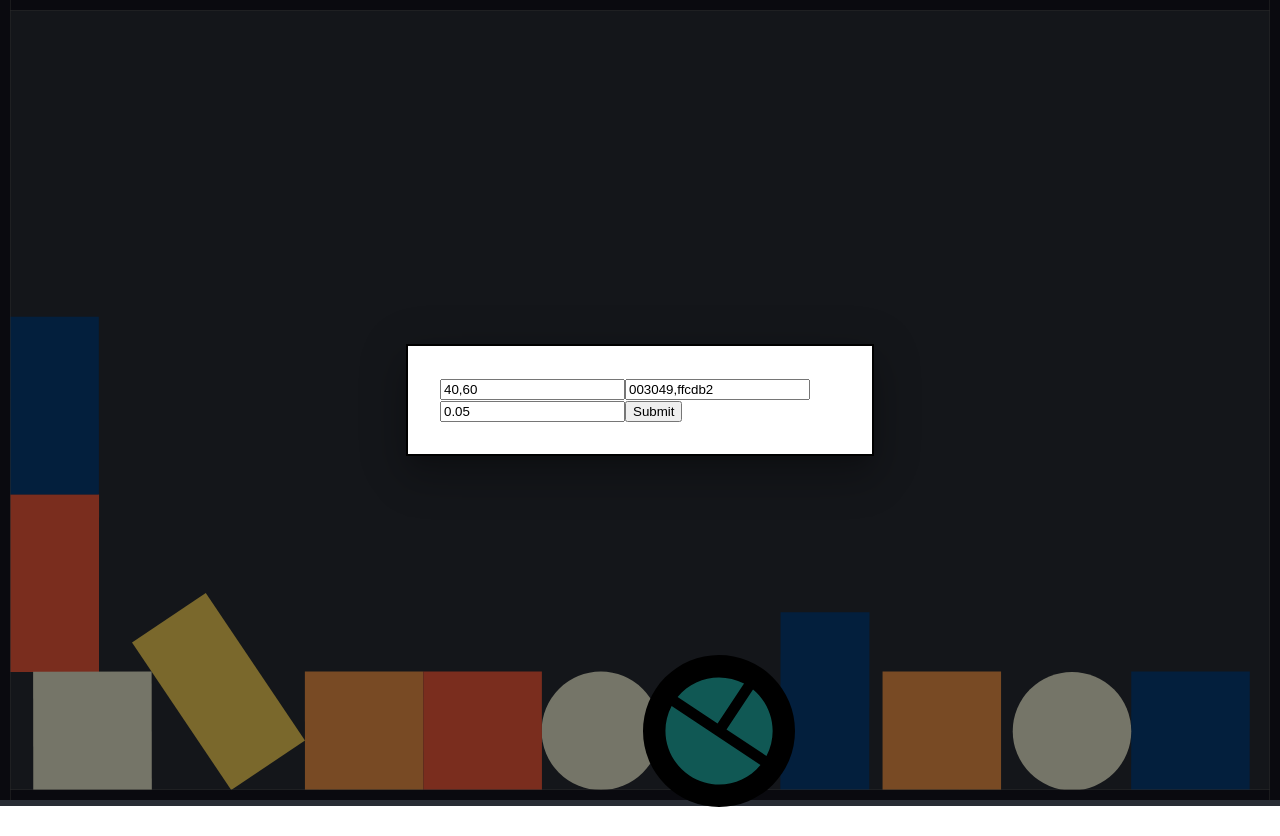
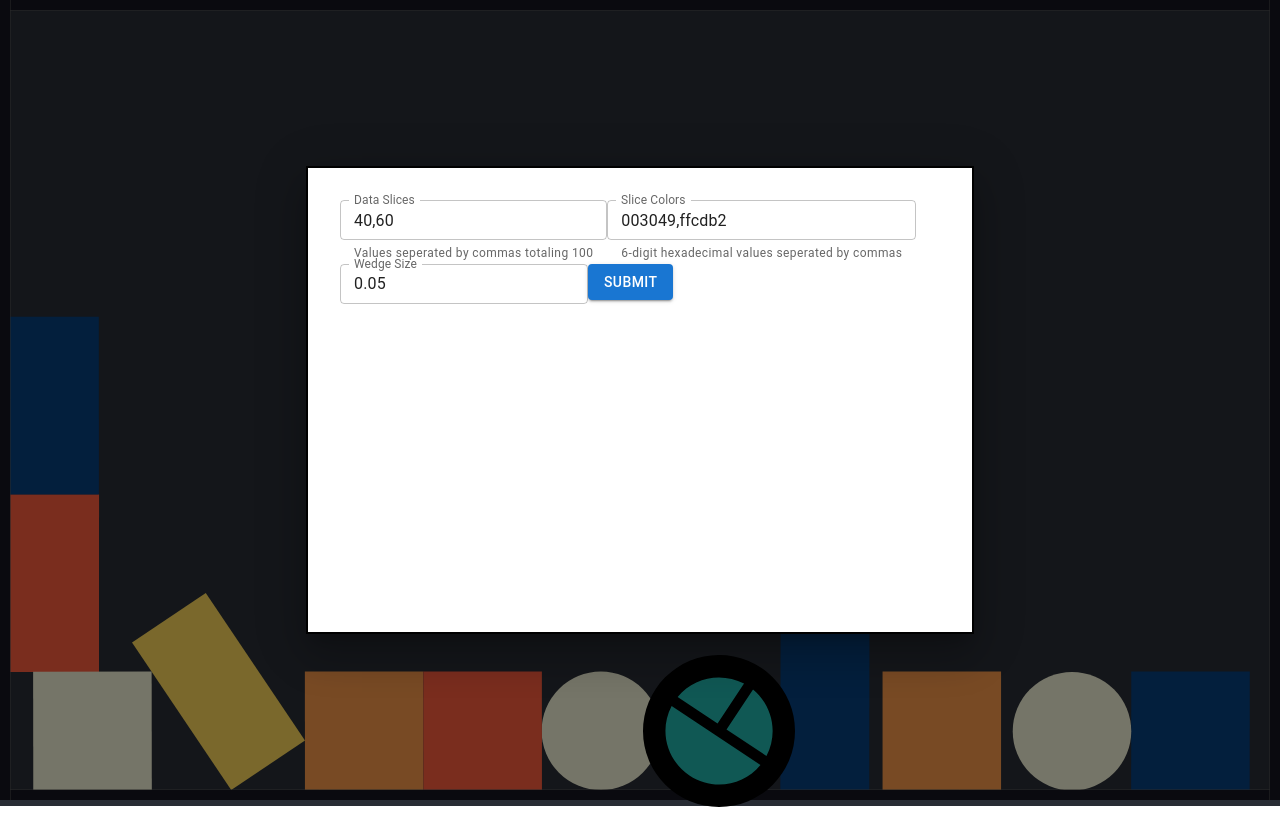
Before and after one commit to danielgaylord/game-toybox, a React (Create React App) app in the folder frontend/: page / in a window 1280 px wide. Both pictures are taken after a click on the button 718 px from the left and 730 px from the top of the page. Built offline with nearby package versions, Linux system fonts and the light colour scheme.

Commit message:
Updating text boxes and buttons of pie chart toy

```diff
--- a/frontend/src/components/PieChart.js
+++ b/frontend/src/components/PieChart.js
@@ -1,7 +1,5 @@
 import React, { useState } from 'react';
-import Box from '@mui/material/Box';
-import Modal from '@mui/material/Modal';
-import IconButton from '@mui/material/IconButton';
+import { TextField, Button, IconButton, Modal, Box } from '@mui/material';
 import PieChartIcon from '@mui/icons-material/PieChart';
 import { styled } from '@mui/material/styles';
 
@@ -10,7 +8,8 @@ const BoxStyle = {
     top: '50%',
     left: '50%',
     transform: 'translate(-50%, -50%)',
-    width: 400,
+    width: 600,
+    height: 400,
     bgcolor: 'background.paper',
     border: '2px solid #000',
     boxShadow: 24,
@@ -74,10 +73,10 @@ return (
         <Modal open={open} onClose={handleClose}>
             <Box sx={BoxStyle}>
                 <div dangerouslySetInnerHTML={{__html: html}} />
-                <input type="text" id="hf-text" name="hf-text" placeholder="40,60" autoComplete="" value={data} onChange={(event)=> setData(event.target.value)}/>
-                <input type="text" id="hf-text" name="hf-text" placeholder="003049,ffcdb2" autoComplete="" value={colors} onChange={(event)=> setColors(event.target.value)}/>
-                <input type="text" id="hf-text" name="hf-text" placeholder="0.05" autoComplete="" value={wedge} onChange={(event)=> setWedge(event.target.value)}/>
-                <button type="submit" size="sm" color="primary" onClick={() => fetchData()}>Submit</button>
+                <TextField id="pie-data" variant="outlined" label="Data Slices" size="small" defaultValue="40,60" helperText="Values seperated by commas totaling 100" value={data} onChange={(event)=> setData(event.target.value)}/>
+                <TextField id="pie-colors" variant="outlined" label="Slice Colors" size="small" defaultValue="003049,ffcdb2" helperText="6-digit hexadecimal values seperated by commas" value={colors} onChange={(event)=> setColors(event.target.value)}/>
+                <TextField id="pie-wedge" variant="outlined" label="Wedge Size" size="small" defaultValue="0.05" value={wedge} onChange={(event)=> setWedge(event.target.value)}/>
+                <Button size="medium" variant="contained" onClick={() => fetchData()}>Submit</Button>
             </Box>
         </Modal>
     </div>
```
